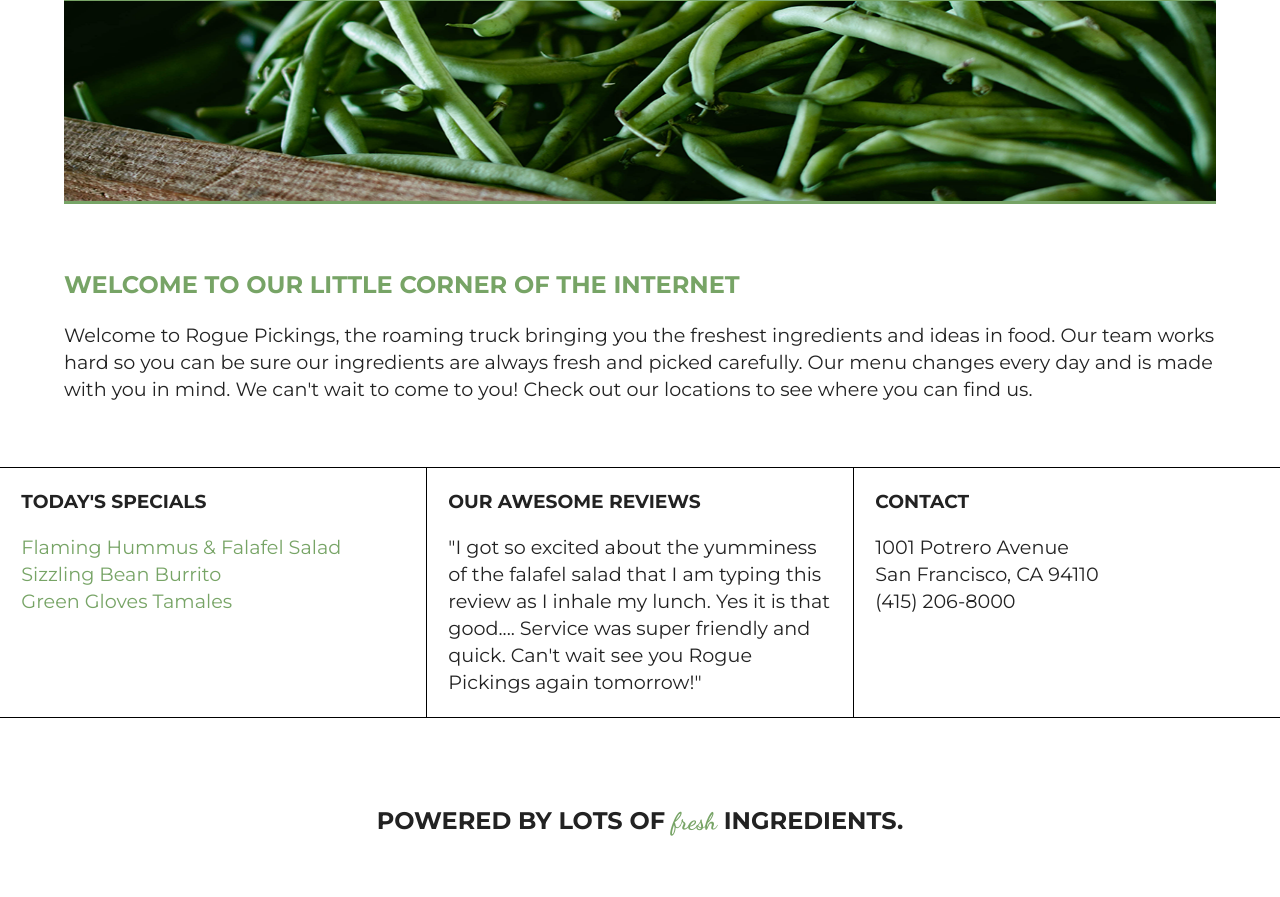
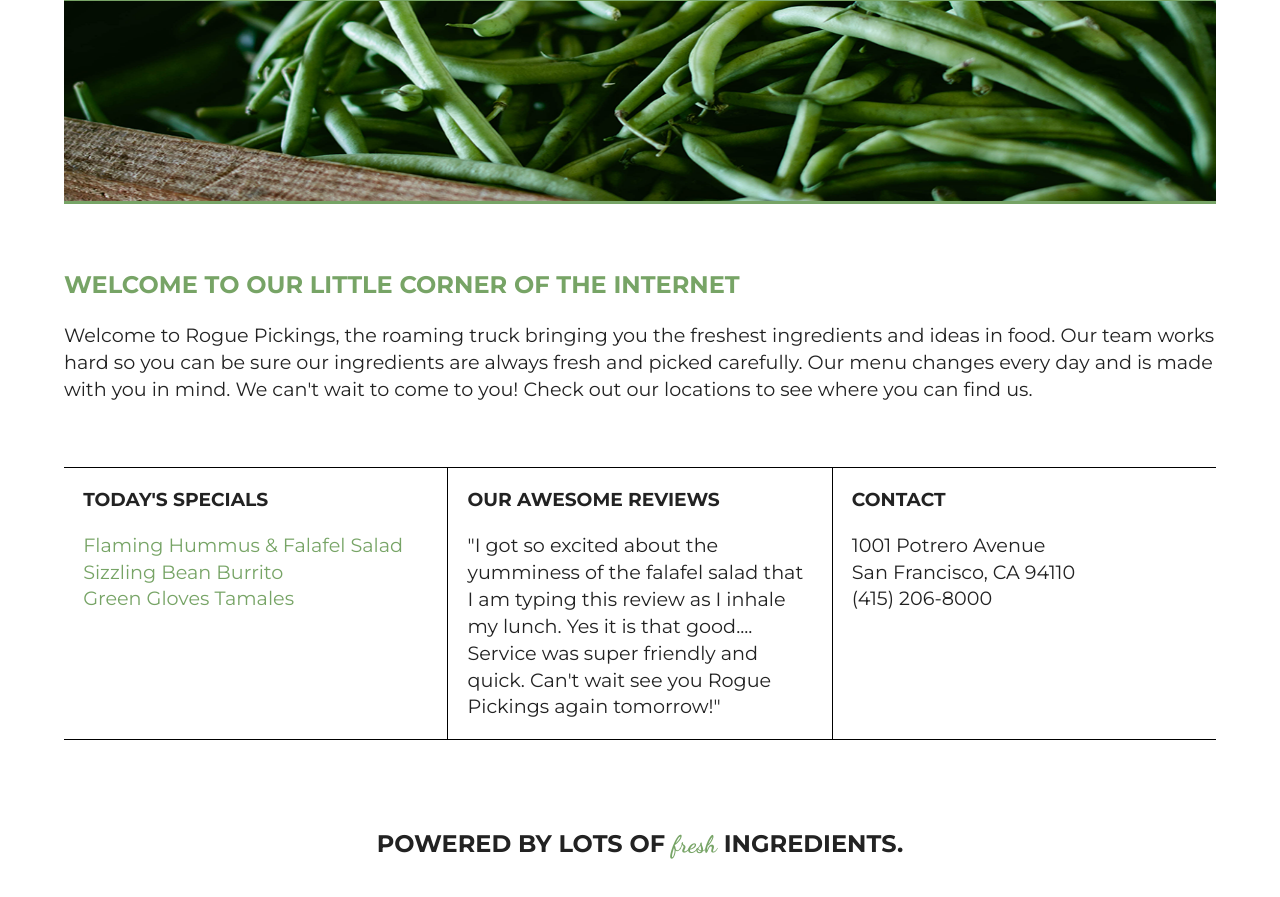
Before and after one commit to hrocco25/rougue-pickings-responsive-2, a plain HTML site: page index.html in a window 1280 px wide. Shown: the part 375-1272 px from the top of the page. Drawn offline with nearby package versions, Linux system fonts and the light colour scheme.

Commit message:
adjust bottom table format

```diff
--- a/css/main.css
+++ b/css/main.css
@@ -332,6 +332,7 @@ textarea {
 
   .bottom{
     display: flex;
+    padding: 0 5% 0 5%;
 
   }
 
@@ -341,6 +342,12 @@ textarea {
     margin-top: 7.5%;
     margin-bottom: 5%;
   }
+
+}
+
+@media only screen and (min-width: 1200px){
+
+
 
 
 
```
